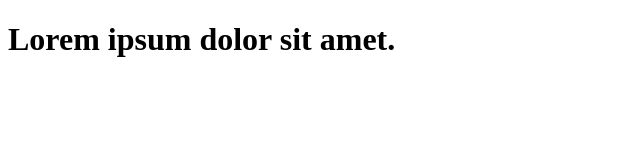
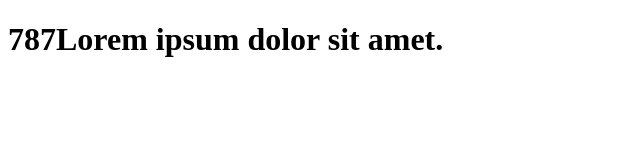
Before and after one commit to kontinium/newProject, a plain HTML site: page index.html in a window 1280 px wide. Shown: the whole page, without its empty margins (0-640 px from the left). Drawn offline with nearby package versions, Linux system fonts and the light colour scheme; files that its build step writes are made by us from their sources.

Commit message:
заголовок h1

```diff
--- a/index.html
+++ b/index.html
@@ -8,6 +8,6 @@
  <link rel="stylesheet" href="css/style.css">
 </head>
 <body>
- <h1>Lorem ipsum dolor sit amet.</h1>
+ <h1>787Lorem ipsum dolor sit amet.</h1>
 </body>
 </html>
```
